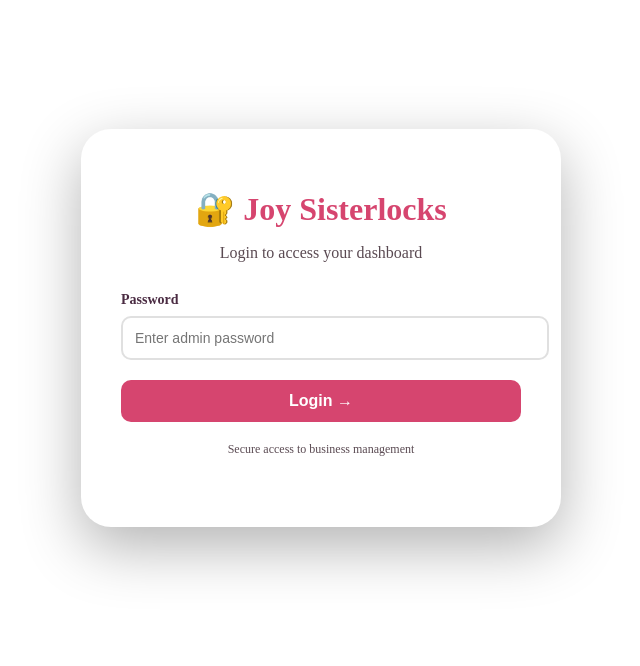
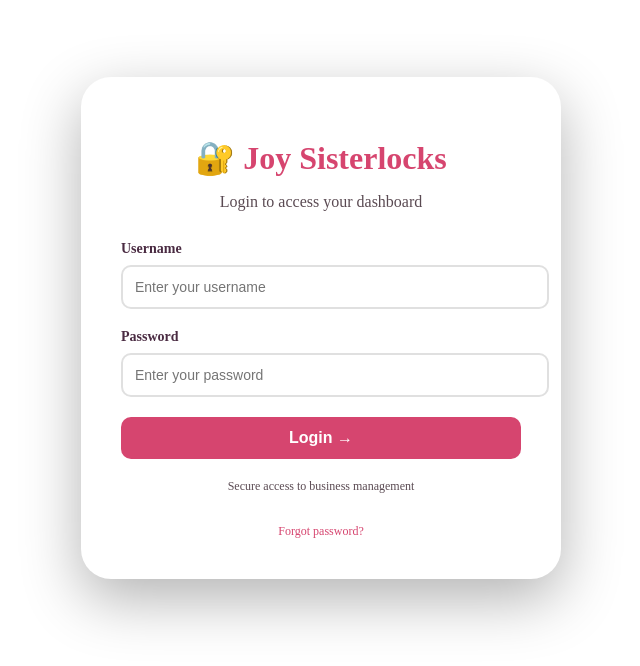
Before and after one commit to Chaslyn89/joysisterlocks.co.ke-invoice, a Flask app: page /login in a window 1280 px wide. Shown: the top 666 px of the page, without its empty margins (319-959 px from the left). Run offline with Flask 3, Linux system fonts and the light colour scheme; some libraries are stand-ins or nearby versions.

Commit message:
Update login.html

```diff
--- a/templates/login.html
+++ b/templates/login.html
@@ -91,6 +91,18 @@
         color: #5A4A52;
     }
 
+    .forgot-link {
+        display: block;
+        margin-top: 15px;
+        font-size: 12px;
+        color: #D6456F;
+        text-decoration: none;
+    }
+
+    .forgot-link:hover {
+        text-decoration: underline;
+    }
+
     /* Override base.html styles for login page */
     .main-nav {
         display: none;
@@ -115,14 +127,19 @@
 
         <form method="POST">
             <div class="form-group">
+                <label>Username</label>
+                <input type="text" name="username" placeholder="Enter your username" required>
+            </div>
+            <div class="form-group">
                 <label>Password</label>
-                <input type="password" name="password" placeholder="Enter admin password" required>
+                <input type="password" name="password" placeholder="Enter your password" required>
             </div>
             <button type="submit" class="submit-btn">Login →</button>
         </form>
 
         <div class="login-footer">
             <p>Secure access to business management</p>
+            <a href="/forgot-password" class="forgot-link">Forgot password?</a>
         </div>
     </div>
 </div>
```
